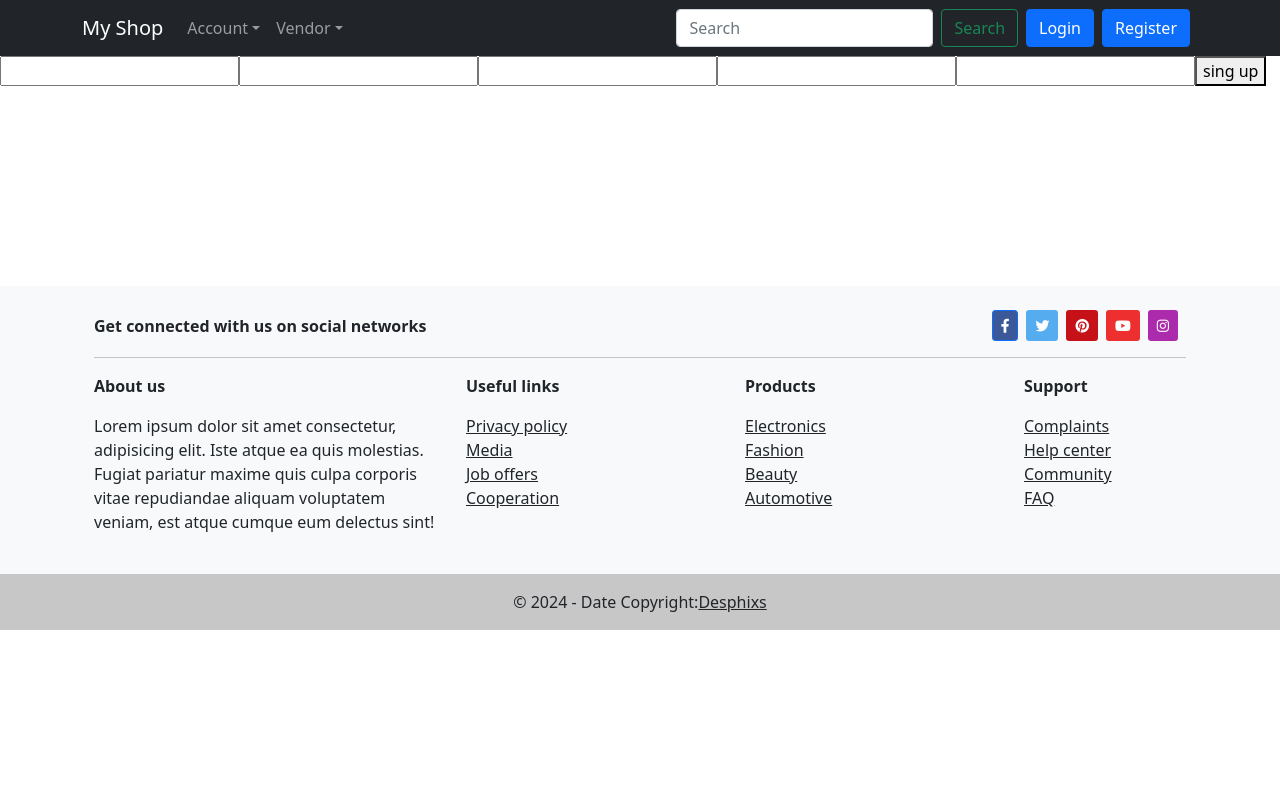
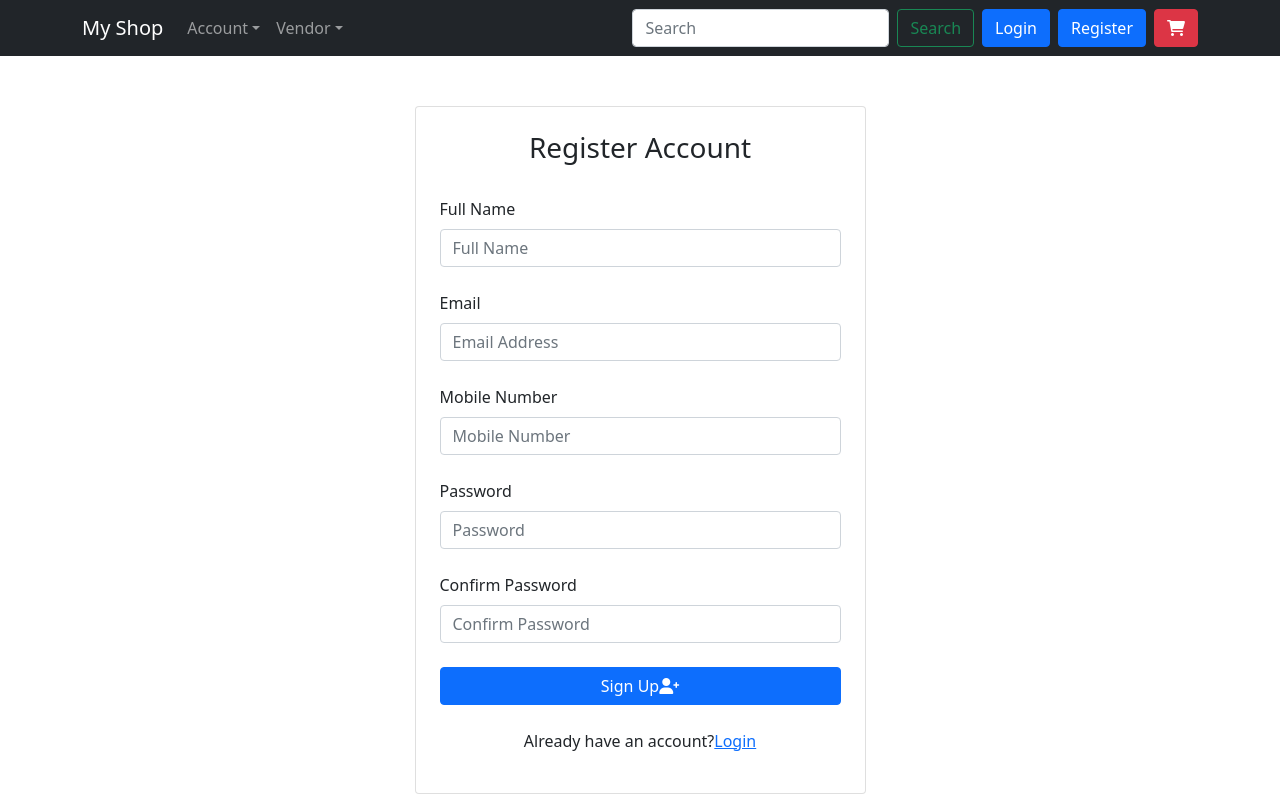
Before and after one commit to MRFAKE2002/Django-And-React-Build-a-Multi-vendor-E-commerce-Website, a React (Vite) app in the folder front-end/: page /register in a window 1280 px wide. Shown: the top 800 px of the page. Built offline with nearby package versions, Linux system fonts and the light colour scheme; what simple-zustand-devtools would draw is missing.

Commit message:
Add Bootstrap template into Register page

```diff
--- a/front-end/src/App.jsx
+++ b/front-end/src/App.jsx
@@ -5,7 +5,7 @@ import { Route, Routes } from "react-router-dom";
 import Login from "./views/auth/Login";
 import Home from "./views/shop/Home";
 import Register from "./views/auth/Register";
-import Logout from "./views/auth/logout";
+import Logout from "./views/auth/Logout";
 import ForgotPasswordEmailVerify from "./views/auth/ForgotPasswordEmailVerify";
 import CreateNewPassword from "./views/auth/CreateNewPassword";
 
--- a/front-end/src/layout/MainWrapper.jsx
+++ b/front-end/src/layout/MainWrapper.jsx
@@ -4,7 +4,7 @@ import { useEffect, useState } from "react";
 // auth functions
 import { updateUserToken } from "../utils/auth";
 
-function MainWrapper({children}) {
+function MainWrapper({ children }) {
   const [loading, setLoading] = useState(true);
 
   useEffect(() => {
--- a/front-end/src/utils/auth.js
+++ b/front-end/src/utils/auth.js
@@ -112,7 +112,7 @@ export const setTokenInCookie = (access_token, refresh_token) => {
       meghdar 'data user' ke az 'token' gereftim ro ke dakhel 'userData' gozashtim behesh befrestim va oun ham miad dakhel 'store' baramun meghdar 'data user'
       ro dakhel 'allAuthData' mizar va age ma 'data user' ro khastim mitunim az 'function user' dakhel 'useAuthStore' estefade konim.
     */
-    console.log("userData:", userData);
+    console.log("User data that get from token:", userData);
     useAuthStore.getState().setUserData(userData);
   }
   useAuthStore.getState().setLoading(false);
@@ -186,6 +186,6 @@ export const isAccessTokenExpired = (accessToken) => {
     return decodedToken.exp < Date.now() / 1000;
   } catch (err) {
     // Returning true if the token is invalid or expired
-    return true;
+    return err;
   }
 };
--- a/front-end/src/views/auth/Register.jsx
+++ b/front-end/src/views/auth/Register.jsx
@@ -1,7 +1,11 @@
 // libraries
 import React, { useEffect, useState } from "react";
-import { useLocation, useNavigate } from "react-router-dom";
+import { Link, useLocation, useNavigate } from "react-router-dom";
+
+// User authentication functions
 import { registerUser } from "../../utils/auth";
+
+// Zustand store
 import { useAuthStore } from "../../store/authStore";
 
 function Register() {
@@ -29,7 +33,7 @@ function Register() {
   /*
     ma baraye in ke betunim befahmim 'user' az kodum safhe oumade bayad az 'useLocation' estefade konim:
 
-    dakhel 'location' ma az 'object state' estefade mikonim ta 'data' ekhtiari gharar bedim.
+    state: dakhel 'location' ma az 'object state' estefade mikonim ta 'data' ekhtiari gharar bedim.
     hala miaim migim dakhel 'state' yek 'object' dige be esm 'prevLocation' misazim va vaghti ke 'user' az har safhe miad
     'login' kone mitunim data oun 'location' ro dakhelesh gharar bedim; hala oun data chia mitune bashe:
 
@@ -177,44 +181,151 @@ function Register() {
 
   return (
     <>
+      <main className="" style={{ marginBottom: 100, marginTop: 50 }}>
+        <div className="container">
+          {/* Section: Register form */}
+          <section className="">
+            <div className="row d-flex justify-content-center">
+              <div className="col-xl-5 col-md-8">
+                <div className="card rounded-5">
+                  <div className="card-body p-4">
+                    <h3 className="text-center">Register Account</h3>
+                    <br />
+
+                    <div className="tab-content">
+                      <div
+                        className="tab-pane fade show active"
+                        id="pills-login"
+                        role="tabpanel"
+                        aria-labelledby="tab-login"
+                      >
+                        {/* Form */}
                         <form onSubmit={handelFormSubmit}>
+                          {/* fullname */}
+                          <div className="form-outline mb-4">
+                            <label className="form-label" htmlFor="Full Name">
+                              Full Name
+                            </label>
                             <input
-          id="fullname"
+                              onChange={handelOnChangeInput}
+                              type="text"
                               name="fullname"
-          value={userData.fullname}
+                              id="username"
+                              placeholder="Full Name"
+                              required
+                              className="form-control"
+                            />
+                          </div>
+                          {/* Email */}
+                          <div className="form-outline mb-4">
+                            <label className="form-label" htmlFor="loginName">
+                              Email
+                            </label>
+                            <input
+                              onChange={handelOnChangeInput}
+                              type="email"
+                              name="email"
+                              id="email"
+                              placeholder="Email Address"
+                              required
+                              className="form-control"
+                            />
+                          </div>
+                          {/* Phone */}
+                          <div className="form-outline mb-4">
+                            <label className="form-label" htmlFor="loginName">
+                              Mobile Number
+                            </label>
+                            <input
+                              onChange={handelOnChangeInput}
                               type="text"
+                              name="phone"
+                              id="phone"
+                              placeholder="Mobile Number"
+                              required
+                              className="form-control"
+                            />
+                          </div>
+                          {/* Password */}
+                          <div className="form-outline mb-4">
+                            <label
+                              className="form-label"
+                              htmlFor="loginPassword"
+                            >
+                              Password
+                            </label>
+                            <input
                               onChange={handelOnChangeInput}
+                              type="password"
+                              name="password"
+                              id="password"
+                              placeholder="Password"
+                              className="form-control"
                             />
+                          </div>
+                          {/* Password Confirm */}
+                          <div className="form-outline mb-4">
+                            <label
+                              className="form-label"
+                              htmlFor="loginPassword"
+                            >
+                              Confirm Password
+                            </label>
                             <input
-          id="email"
-          name="email"
-          value={userData.email}
-          type="email"
                               onChange={handelOnChangeInput}
+                              type="password"
+                              name="password2"
+                              id="confirm-password"
+                              placeholder="Confirm Password"
+                              required
+                              className="form-control"
                             />
-        <input
-          id="phone"
-          name="phone"
-          value={userData.phone}
-          type="text"
-          onChange={handelOnChangeInput}
-        />
-        <input
-          id="password"
-          name="password"
-          value={userData.password}
-          type="password"
-          onChange={handelOnChangeInput}
-        />
-        <input
-          id="password2"
-          name="password2"
-          value={userData.password2}
-          type="password"
-          onChange={handelOnChangeInput}
-        />
-        <button type="submit">sing up</button>
+                          </div>
+                          {/* Password Check */}
+
+                          <p className="fw-bold text-danger">
+                            {userData.password2 !== userData.password
+                              ? "Passwords do not match"
+                              : ""}
+                          </p>
+
+                          {/* Sign Up Button */}
+                          {isLoading ? (
+                            <button
+                              className="btn btn-primary w-100"
+                              type="submit"
+                              disabled={isLoading}
+                            >
+                              <span className="mr-2">Processing</span>
+                              <i className="fas fa-spinner fa-spin" />
+                            </button>
+                          ) : (
+                            <button
+                              className="btn btn-primary w-100"
+                              type="submit"
+                            >
+                              <span className="mr-2">Sign Up</span>
+                              <i className="fas fa-user-plus" />
+                            </button>
+                          )}
+
+                          {/* Login Link */}
+                          <div className="text-center">
+                            <p className="mt-4">
+                              Already have an account?
+                              <Link to="/login/">Login</Link>
+                            </p>
+                          </div>
                         </form>
+                      </div>
+                    </div>
+                  </div>
+                </div>
+              </div>
+            </div>
+          </section>
+        </div>
+      </main>
     </>
   );
 }
--- a/front-end/src/views/base/Footer.jsx
+++ b/front-end/src/views/base/Footer.jsx
@@ -5,7 +5,7 @@ function Footer() {
   return (
     <footer
       className="bg-light text-center text-lg-start"
-      style={{ marginTop: 200 }}
+      style={{ marginTop: 100 }}
     >
       {/* Grid container */}
       <div className="container p-4">
--- a/front-end/src/views/base/Navbar.jsx
+++ b/front-end/src/views/base/Navbar.jsx
@@ -13,6 +13,11 @@ import { useAuthStore } from "../../store/authStore";
 import apiInstance from "../../utils/axios";
 
 function Navbar() {
+  // mikhaim 'isLoggedIn' ro az state begirim vaghti 'refresh' shod dakhel 'useEffect' biad check kone 'user login' hast ya na
+  const isLoggedIn = useAuthStore((state) => state.isLoggedIn);
+  const allUserData = useAuthStore((state) => state.allUserData);
+  console.log("is user logged in navbar?", isLoggedIn());
+  console.log("user data in zustand store?", allUserData);
   return (
     <div>
       <nav className="navbar navbar-expand-lg navbar-dark bg-dark">
@@ -156,32 +161,38 @@ function Navbar() {
                 Search
               </button>
             </div>
-            {/* Login Link */}
-            <Link className="btn btn-primary me-2" to="/login">
-              Login
-            </Link>
-            {/* Register Link */}
-            <Link className="btn btn-primary me-2" to="/register">
-              Register
-            </Link>
 
             {/* These are the button rendered based on users logged in status */}
             {/* You could just un-comment it ;) */}
 
-            {/* {isLoggedIn()
-                    ?
-                    <>
-                        <Link className="btn btn-primary me-2" to={'/customer/account/'}>Account</Link>
-                        <Link className="btn btn-primary me-2" to="/logout">Logout</Link>
-                    </>
-                    :
-                    <>
-                        <Link className="btn btn-primary me-2" to="/login">Login</Link>
-                        <Link className="btn btn-primary me-2" to="/register">Register</Link>
-
-                    </>
-                } */}
-            {/* <Link className="btn btn-danger" to="/cart/"><i className='fas fa-shopping-cart'></i> <span id='cart-total-items'>{cartCount || 0}</span></Link> */}
+            {isLoggedIn() ? (
+              <>
+                {/* Logout Link */}
+                <Link
+                  className="btn btn-primary me-2"
+                  to={"/customer/account/"}
+                >
+                  Account
+                </Link>
+                <Link className="btn btn-primary me-2" to="/logout">
+                  Logout
+                </Link>
+              </>
+            ) : (
+              <>
+                {/* Login Link */}
+                <Link className="btn btn-primary me-2" to="/login">
+                  Login
+                </Link>
+                <Link className="btn btn-primary me-2" to="/register">
+                  Register
+                </Link>
+              </>
+            )}
+            <Link className="btn btn-danger" to="/cart/">
+              <i className="fas fa-shopping-cart"></i>{" "}
+              <span id="cart-total-items"></span>
+            </Link>
           </div>
         </div>
       </nav>
--- a/front-end/src/views/shop/Home.jsx
+++ b/front-end/src/views/shop/Home.jsx
@@ -4,7 +4,9 @@ import { useAuthStore } from "../../store/authStore";
 
 function Home() {
   const isLoggedIn = useAuthStore((state) => state.isLoggedIn);
-
+  const allUserData = useAuthStore((state) => state.allUserData);
+  console.log("is user logged in Home page?", isLoggedIn());
+  console.log("user data in zustand store?", allUserData);
   return (
     <>
       {isLoggedIn() ? (
```
Lines whose indentation alone changed are shown as unchanged.
